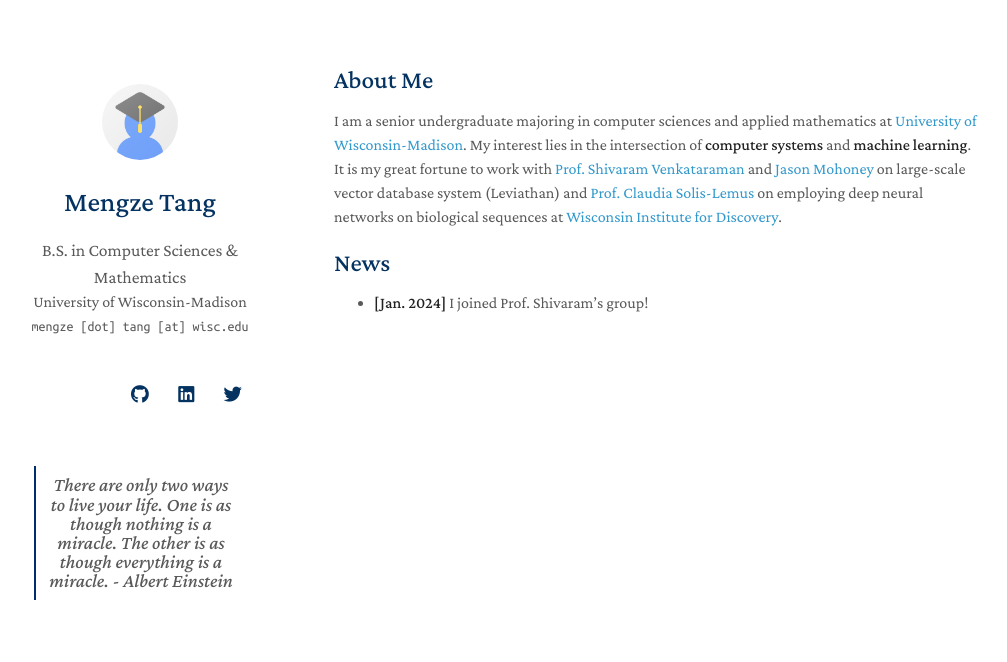
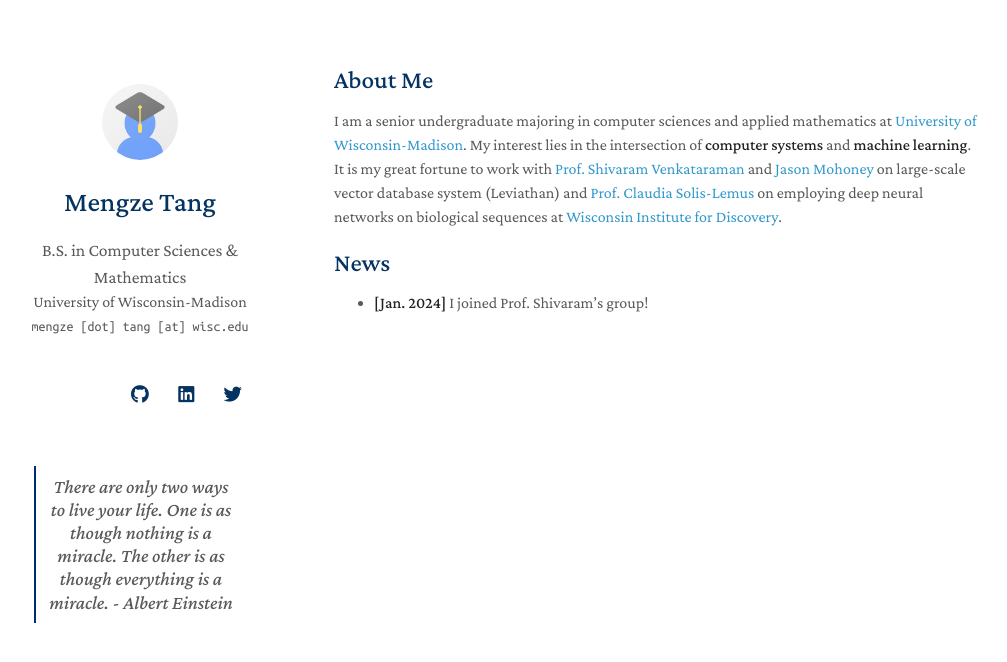
Before and after one commit to madmtang/madmtang.github.io, a Jekyll site: the page built from index.md, in a window 1280 px wide. Shown: the top 662 px of the page, without its empty margins (136-1143 px from the left). Built offline with Jekyll 4.4.1, drawn with Linux system fonts in a browser that asks for light colours; nearby versions of some CDN libraries; a style sheet for code colours, icons or effects is not loaded; our own code applies the rules of GitHub Pages for plain Markdown files.

Commit message:
adjust quote font

```diff
--- a/assets/css/font.css
+++ b/assets/css/font.css
@@ -13,9 +13,9 @@ body {
 blockquote {
   background-color: #fff;
   padding:0px;
-  font: 16.0px/1.5 Crimson Pro, serif;
+  font: 12.0px/1.5 Crimson Pro, serif;
   color:#595959;
   font-weight:200;
   margin:0;
-  line-height: 1;
+  line-height: 1.2;
 }
```
